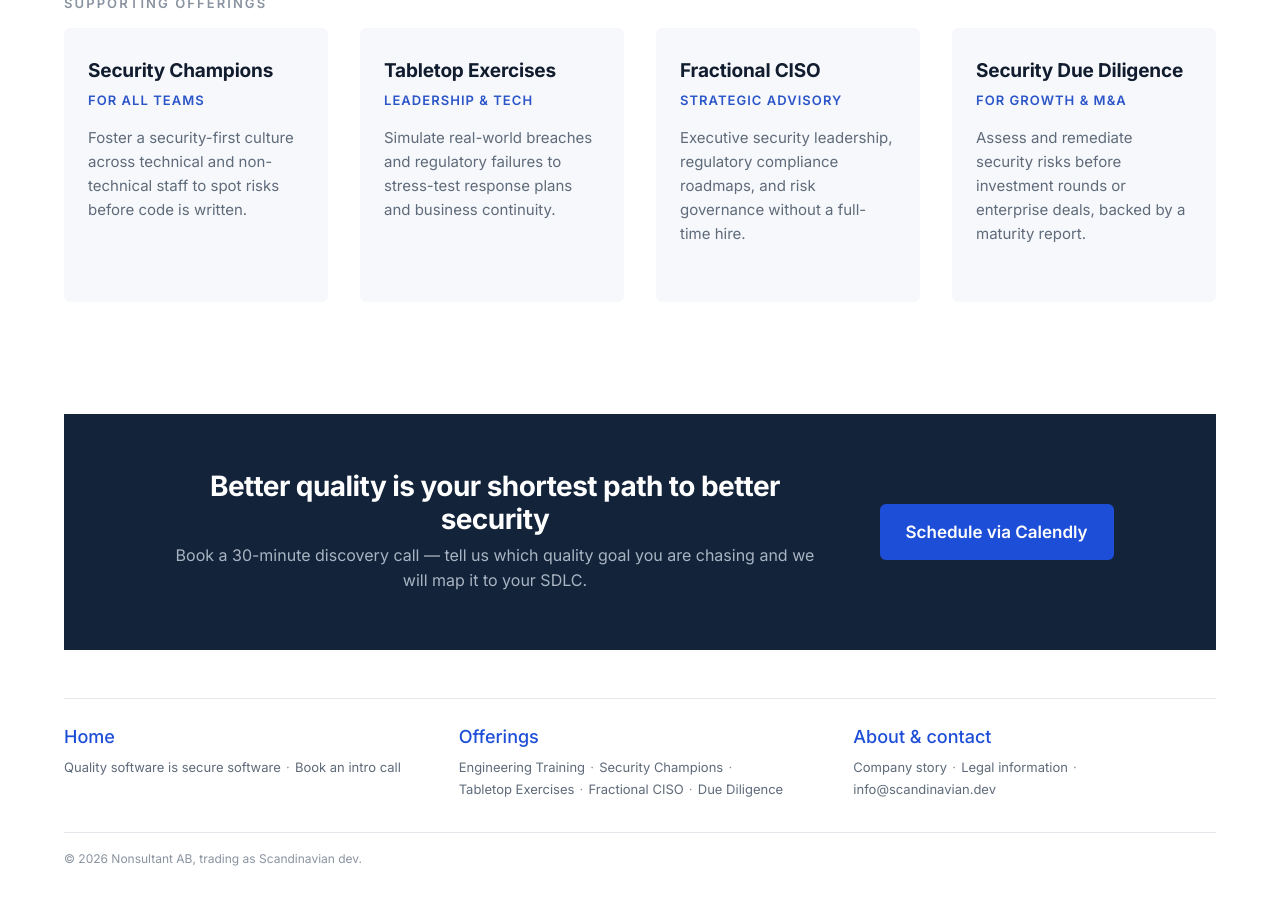
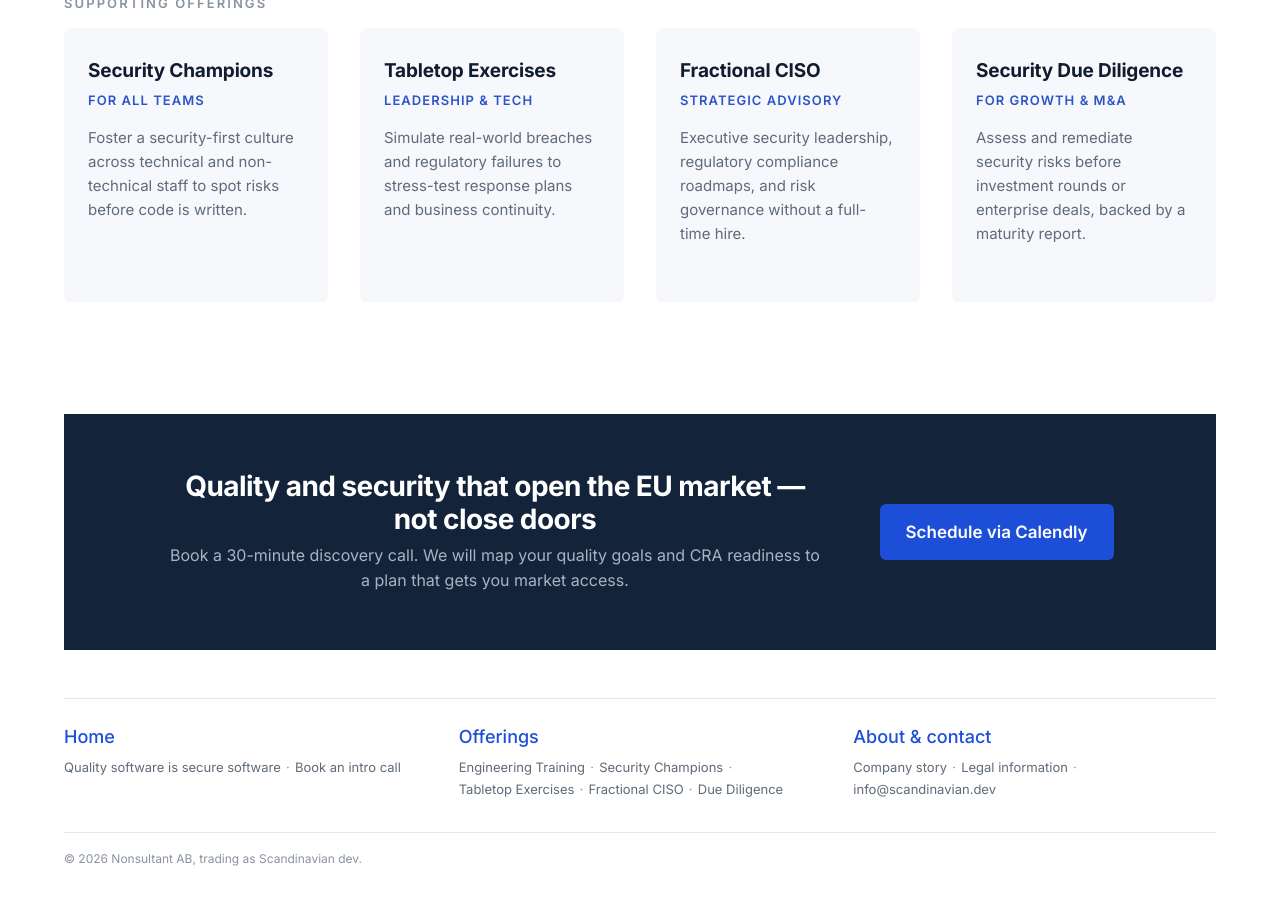
Before and after one commit to skjohansen/scandinaviandev-web, a Jekyll site: the page built from index.html, in a window 1280 px wide and 900 px high, scrolled down 2128 px. Built offline with Jekyll 4.4.1, drawn with Linux system fonts in a browser that asks for light colours; some of the changed text lies outside the part shown.

Commit message:
AI-age framing in the chooser and CRA as an EU-market opportunity

```diff
--- a/_includes/quality-chooser.html
+++ b/_includes/quality-chooser.html
@@ -21,7 +21,7 @@
       <div class="chooser__options" role="presentation">
         <label class="chooser__option" for="goal-maintainability">
           <strong>Maintainability</strong>
-          <span>Code the next engineer can read is code the next engineer can secure.</span>
+          <span>Code the next engineer — and the next AI — can read is code they can both secure.</span>
         </label>
         <label class="chooser__option" for="goal-security">
           <strong>Security</strong>
@@ -44,7 +44,9 @@
             When the next CVE lands in a dependency you use, the question is how fast
             you can change your code safely. We embed secure patterns, reviews and
             automated checks into your SDLC, so a security patch is a quick fix —
-            not archaeology.
+            not archaeology. In the age of AI-assisted development this matters
+            twice over: readable, well-structured code is what your AI tools can
+            safely generate, review and maintain alongside your engineers.
           </p>
           <p><a href="{{ '/offerings/product-security-engineering/' | relative_url }}">See how: Product Security Engineering →</a></p>
         </div>
@@ -53,7 +55,9 @@
           <p>
             Security built in from day one instead of bolted on before launch.
             Threat modelling, secure code and security automation in your pipeline,
-            practised by the engineers you already have.
+            practised by the engineers you already have. And with the EU
+            Cyber Resilience Act, solid security is more than hygiene — it is
+            your ticket to sell connected products across the entire EU market.
           </p>
           <p><a href="{{ '/offerings/product-security-engineering/' | relative_url }}">See how: Product Security Engineering →</a></p>
         </div>
--- a/index.html
+++ b/index.html
@@ -34,8 +34,8 @@
           <p>Specialists you can't find anyway — we train your team instead.</p>
         </li>
         <li>
-          <h2>Sales-ready proof</h2>
-          <p>Documented security your sales team can put on the table.</p>
+          <h2>Access to the EU market</h2>
+          <p>CRA-ready security that turns compliance into a competitive edge.</p>
         </li>
       </ul>
     </div>
@@ -52,5 +52,5 @@
 {% include offerings-overview.html %}
 
 {% include cta.html
-  title="Better quality is your shortest path to better security"
-  text="Book a 30-minute discovery call — tell us which quality goal you are chasing and we will map it to your SDLC." %}
+  title="Quality and security that open the EU market — not close doors"
+  text="Book a 30-minute discovery call. We will map your quality goals and CRA readiness to a plan that gets you market access." %}
```
